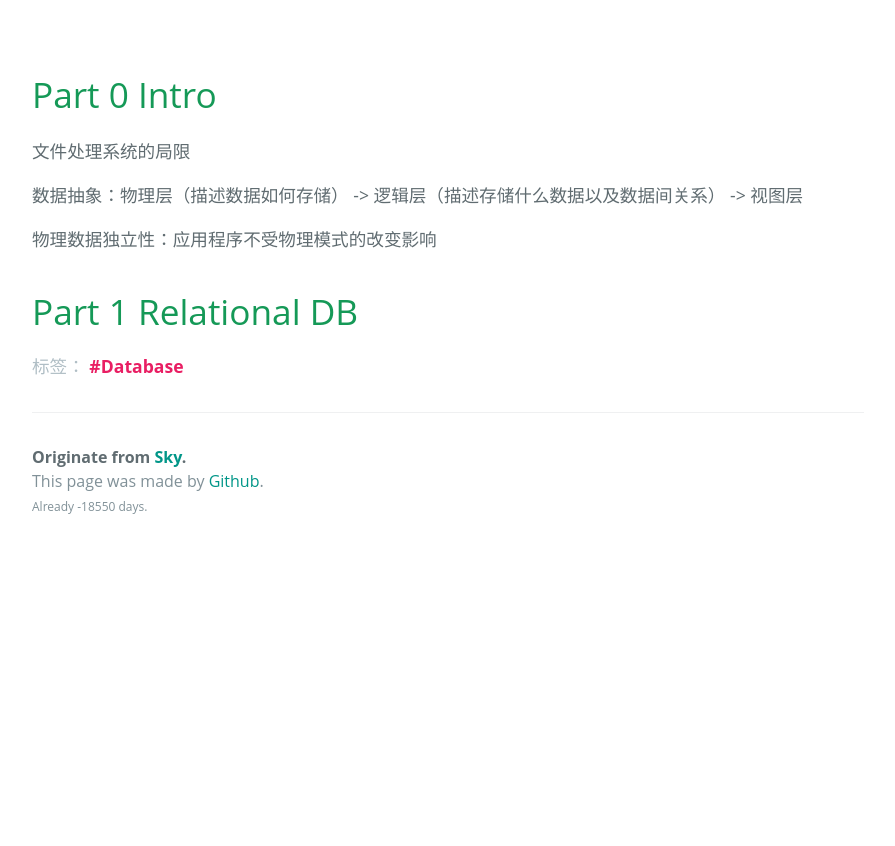
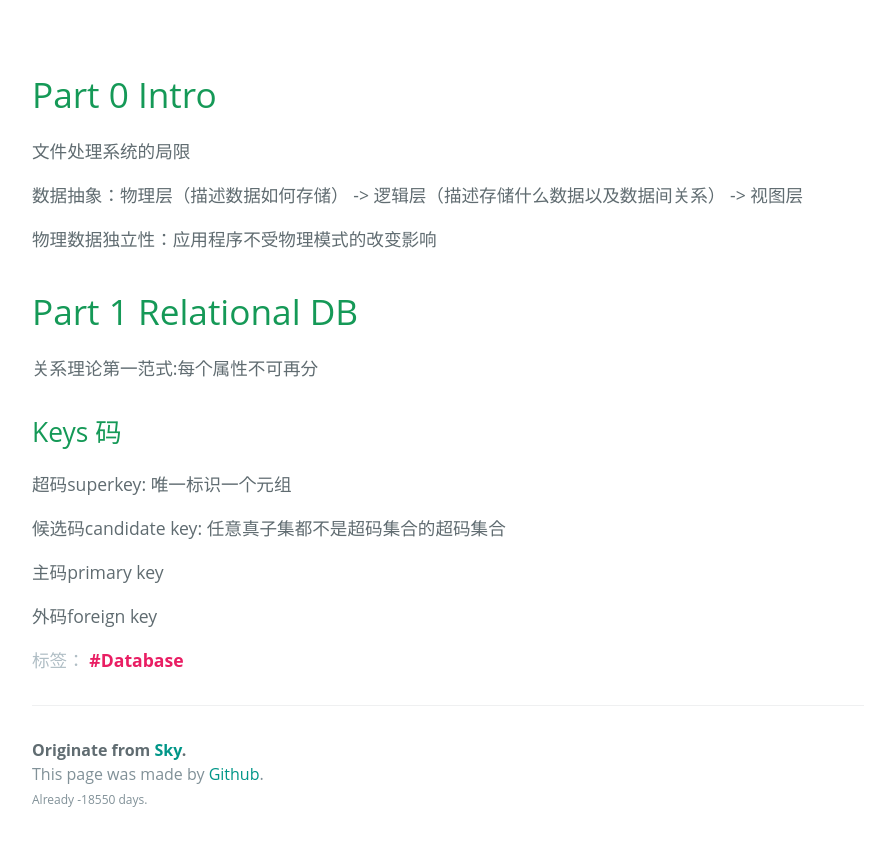
Before and after one commit to NishikinoSky/NishikinoSky.github.io, a Jekyll site: the page built from _posts/2021-3-1-DatabaseSys.md, in a window 1280 px wide and 1208 px high. Shown: the part 350-1196 px from the top of the window, without its empty margins (192-1087 px from the left). Built offline with Jekyll 4.4.1, drawn with Linux system fonts in a browser that asks for light colours; some web fonts are replaced.

Commit message:
Update 2021-3-1-DatabaseSys.md

```diff
--- a/_posts/2021-3-1-DatabaseSys.md
+++ b/_posts/2021-3-1-DatabaseSys.md
@@ -14,3 +14,15 @@ stickie: false
 物理数据独立性：应用程序不受物理模式的改变影响
 
 # Part 1 Relational DB
+
+关系理论第一范式:每个属性不可再分
+
+## Keys 码
+
+超码superkey: 唯一标识一个元组
+
+候选码candidate key: 任意真子集都不是超码集合的超码集合
+
+主码primary key
+
+外码foreign key
```
